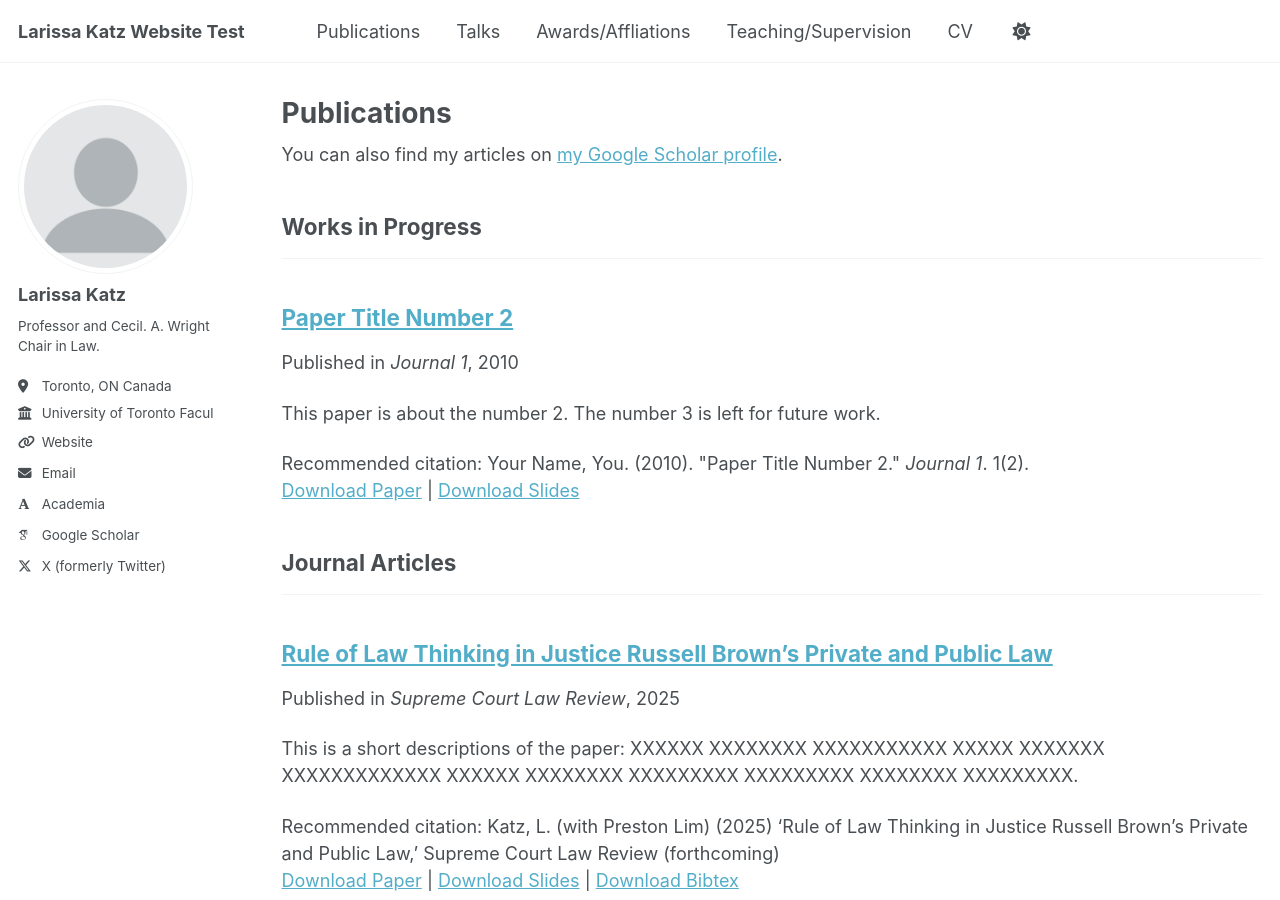
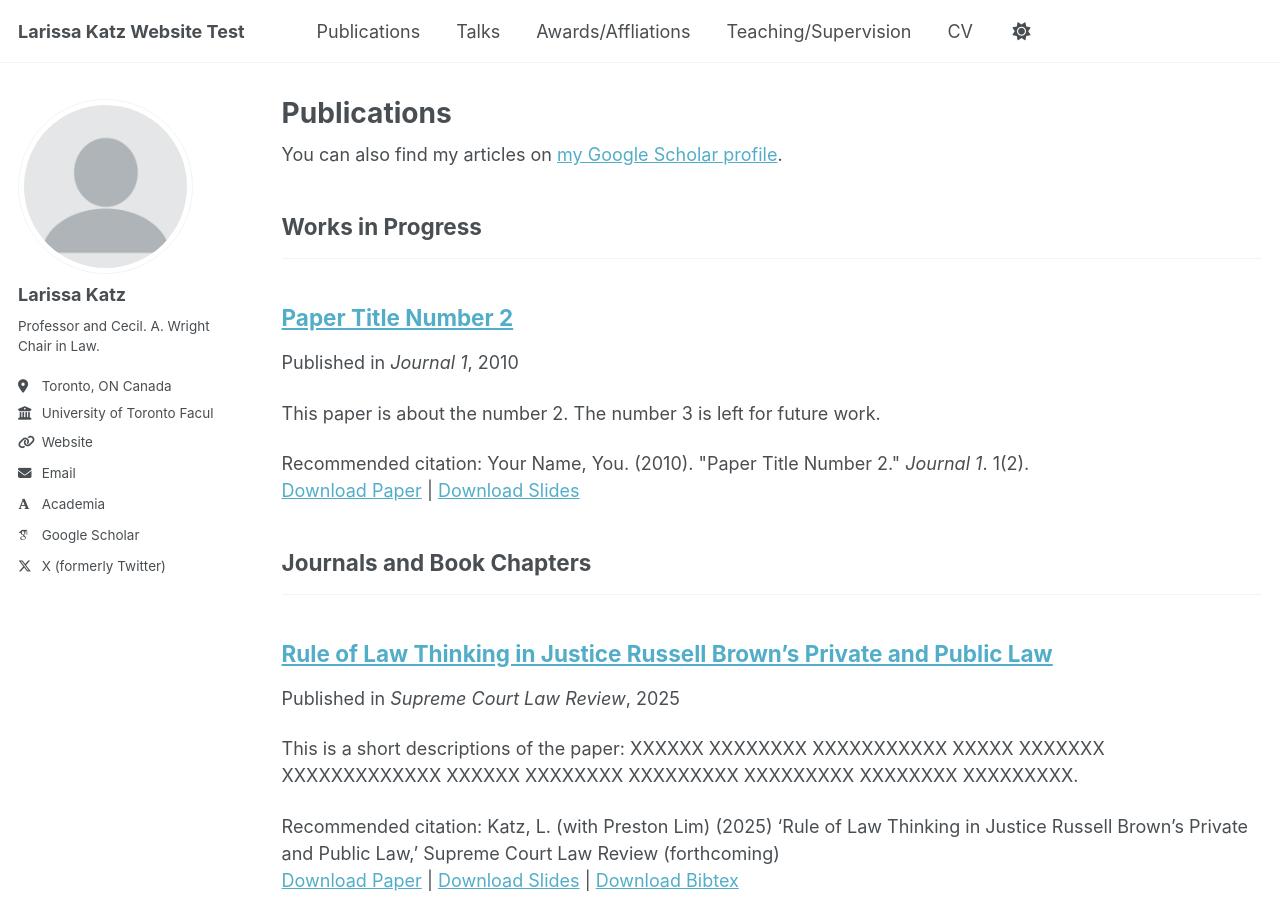
Before and after one commit to TinyMagician/LKWebsiteProject.github.io, a Jekyll site: the page built from _pages/publications.html, in a window 1280 px wide and 900 px high. Built offline with Jekyll 4.4.1, drawn with Linux system fonts in a browser that asks for light colours; some web fonts are replaced; a script that is not in the unit is left out.

Commit message:
Update manuscripts category title in config
Changed the 'manuscripts' category title from 'Journal Articles' to 'Journals and Book Chapters' in _config.yml to better reflect the content classification.

```diff
--- a/_config.yml
+++ b/_config.yml
@@ -85,7 +85,7 @@ publication_category:
   books:
     title: 'Books'
   manuscripts:
-    title: 'Journal Articles'
+    title: 'Journals and Book Chapters'
   conferences:
     title: 'Conference Papers'
 
```
